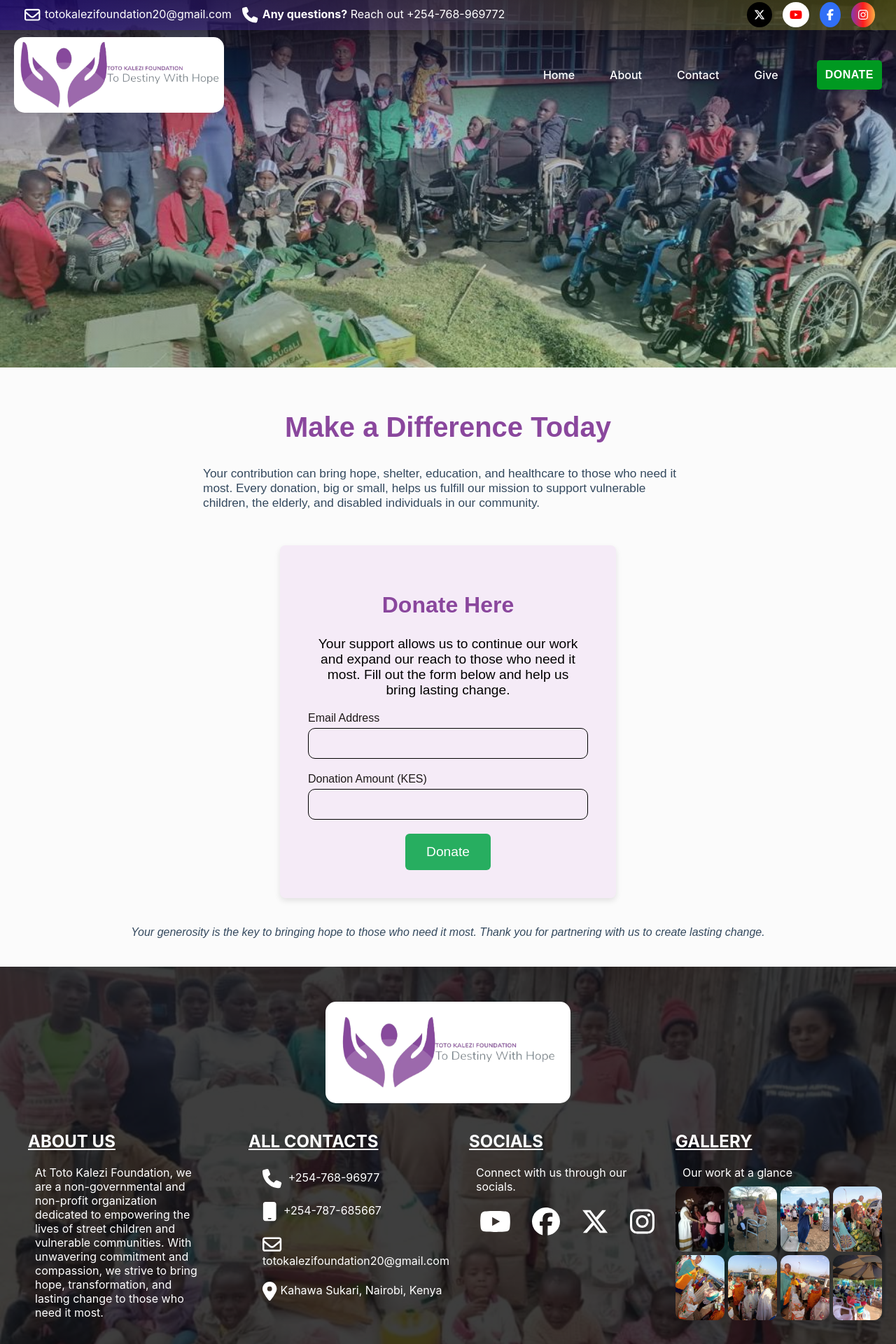
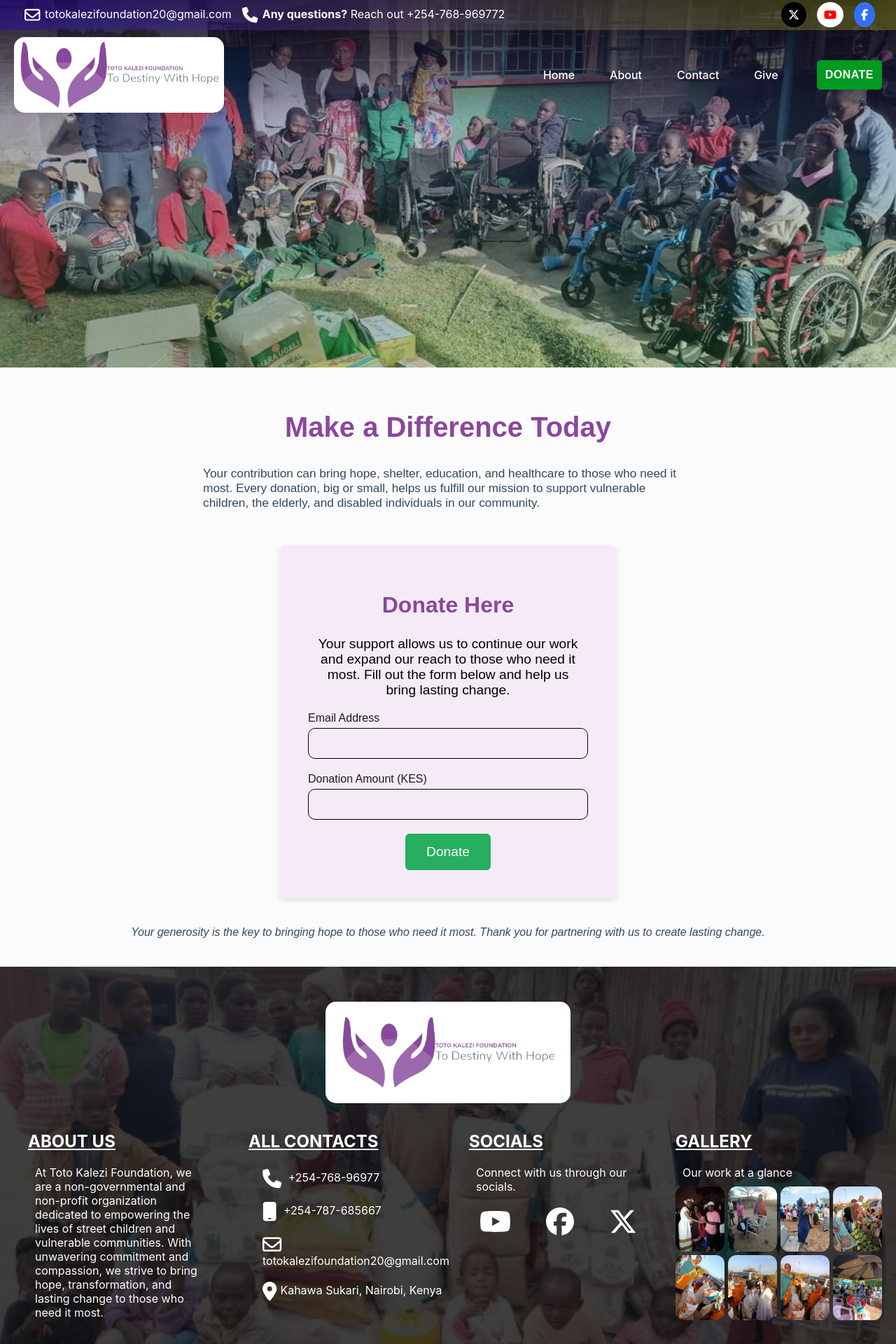
Before and after one commit to IsaacNjenga/Toto_Kalezi, a React (Create React App) app in the folder front/: page /give in a window 1280 px wide. Shown: the top 1920 px of the page at 70% size. Built offline with nearby package versions, Linux system fonts and the light colour scheme.

Commit message:
added yt link

```diff
--- a/front/src/components/footer.js
+++ b/front/src/components/footer.js
@@ -55,11 +55,15 @@ function Footer() {
     window.open("https://web.facebook.com/totokalezifoundation/?_rdc=1&_rdr#");
   };
 
-  const toYoutube = () => {};
+  const toYoutube = () => {
+    window.open("https://www.youtube.com/@elder-evmiriamwairimu-aris6453");
+  };
+
   const toTwitter = () => {
     window.open("https://x.com/totokalezi?s=11");
   };
-  const toInsta = () => {};
+
+  //const toInsta = () => {};
 
   return (
     <footer>
@@ -122,9 +126,9 @@ function Footer() {
                 <p>
                   <FontAwesomeIcon icon={faXTwitter} onClick={toTwitter} />
                 </p>
-                <p>
+                {/* <p>
                   <FontAwesomeIcon icon={faInstagram} onClick={toInsta} />
-                </p>
+                </p> */}
               </div>
             </div>
             <div className="gallery-section">
--- a/front/src/components/navbar.js
+++ b/front/src/components/navbar.js
@@ -1,4 +1,4 @@
-import {  faEnvelope } from "@fortawesome/free-regular-svg-icons";
+import { faEnvelope } from "@fortawesome/free-regular-svg-icons";
 import React, { useEffect, useState } from "react";
 import { FontAwesomeIcon } from "@fortawesome/react-fontawesome";
 import { Link, useNavigate } from "react-router-dom";
@@ -44,11 +44,15 @@ function Navbar() {
     window.open("https://web.facebook.com/totokalezifoundation/?_rdc=1&_rdr#");
   };
 
-  const toYoutube = () => {};
+  const toYoutube = () => {
+    window.open("https://www.youtube.com/@elder-evmiriamwairimu-aris6453");
+  };
+
   const toTwitter = () => {
     window.open("https://x.com/totokalezi?s=11");
   };
-  const toInsta = () => {};
+
+  // const toInsta = () => {};
 
   const toHome = () => {
     navigate("/");
@@ -91,11 +95,11 @@ function Navbar() {
               className="facebook-icon"
               onClick={toFacebook}
             />
-            <FontAwesomeIcon
+            {/* <FontAwesomeIcon
               icon={faInstagram}
               className="insta-icon"
               onClick={toInsta}
-            />
+            /> */}
           </div>
         </div>
         <nav>
```
